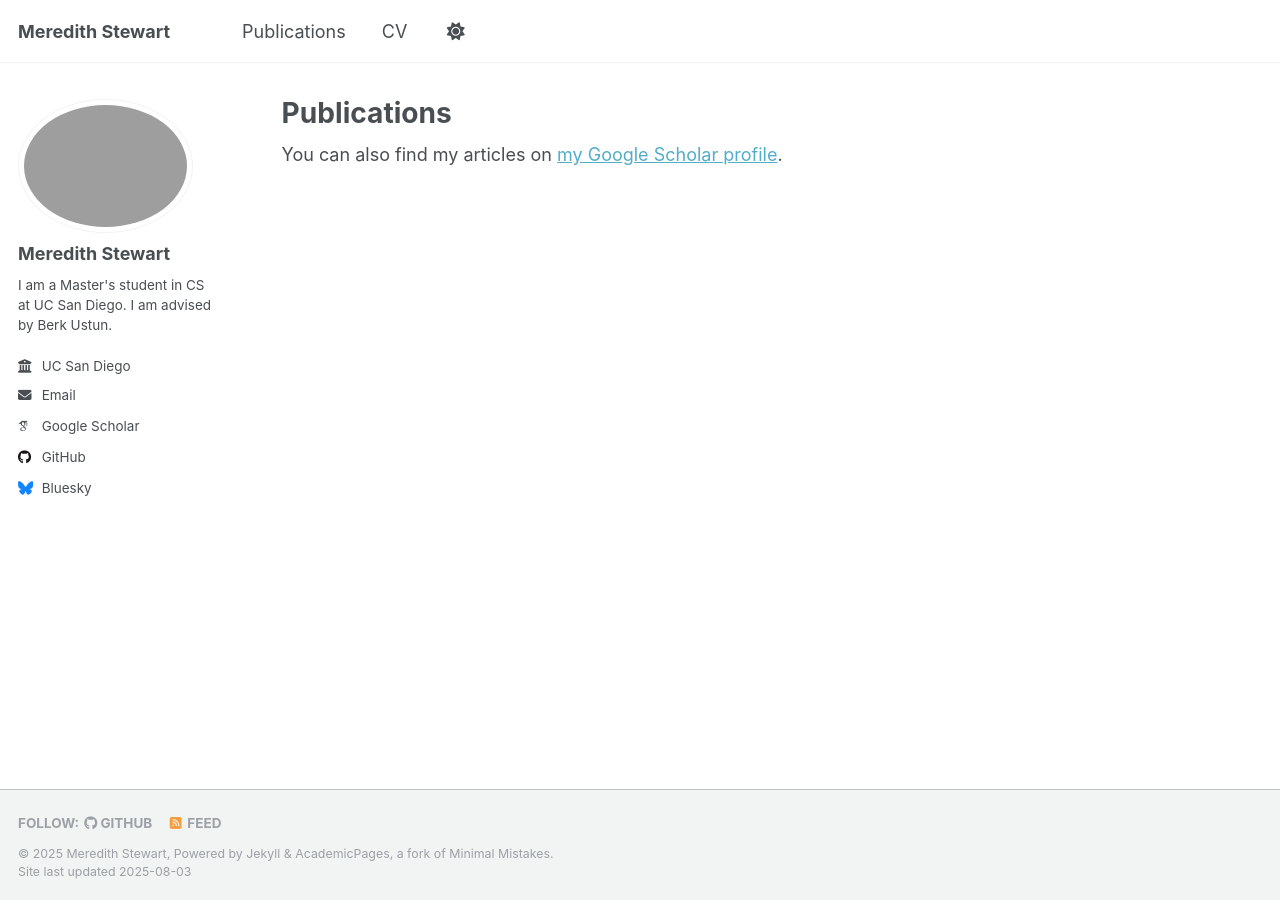
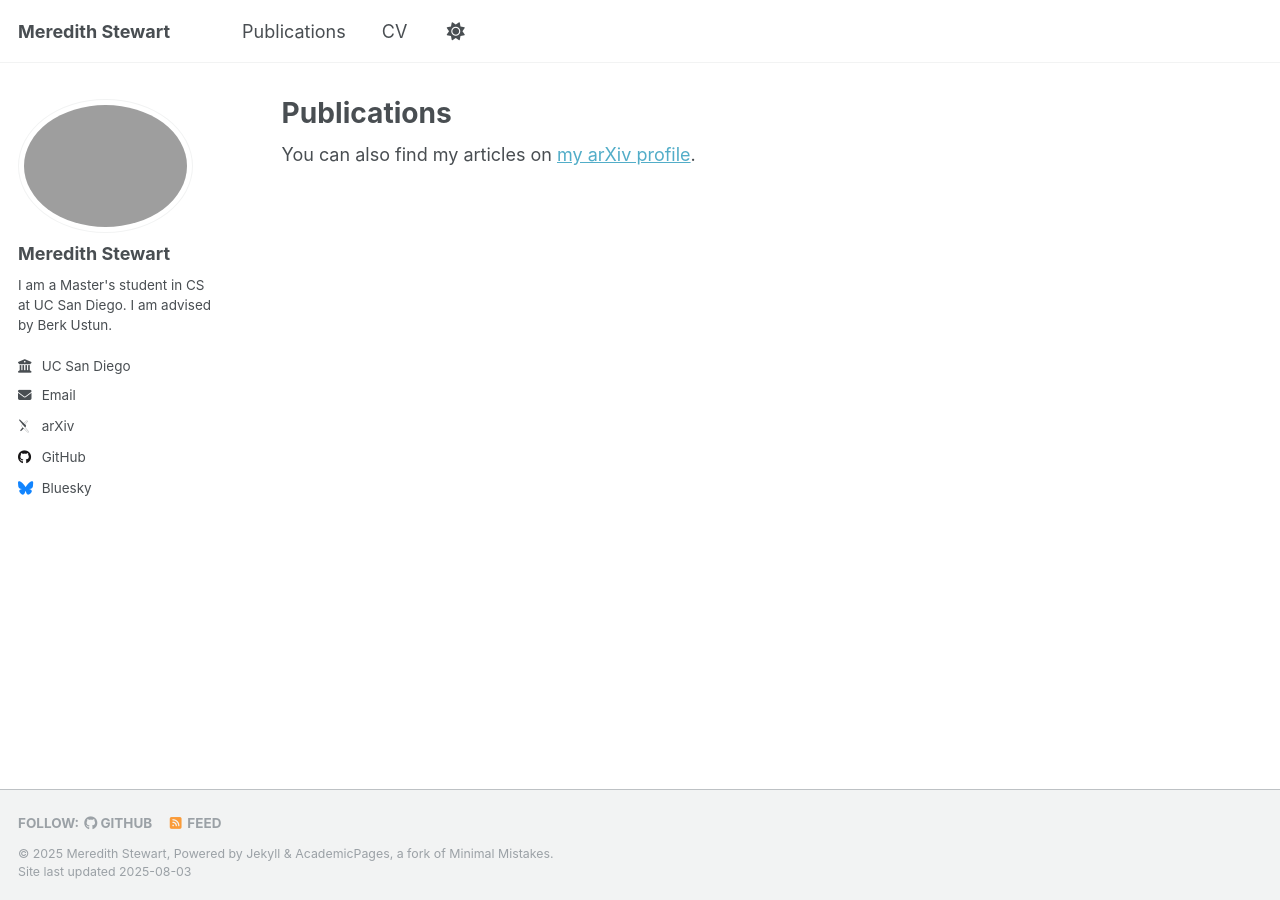
Before and after one commit to mds010/mds010.github.io, a Jekyll site: the page built from _pages/publications.html, in a window 1280 px wide. Built offline with Jekyll 4.4.1, drawn with Linux system fonts in a browser that asks for light colours; some web fonts are replaced; a script that is not in the unit is left out.

Commit message:
update publications page

```diff
--- a/_config.yml
+++ b/_config.yml
@@ -32,8 +32,8 @@ author:
 
   # Academic websites
   academia         : # URL
-  arxiv            : # URL - Update with the correct link to your profile
-  googlescholar    : "https://scholar.google.com/citations?user=PS_CX0AAAAAJ"
+  arxiv            : "http://arxiv.org/a/stewart_m_2"
+  googlescholar    : # URL
   impactstory      : # URL
   researchgate     : # URL
   scopus           : # URL
--- a/_pages/publications.html
+++ b/_pages/publications.html
@@ -5,9 +5,9 @@ permalink: /publications/
 author_profile: true
 ---
 
-{% if site.author.googlescholar %}
-  <div class="wordwrap">You can also find my articles on <a href="{{site.author.googlescholar}}">my Google Scholar profile</a>.</div>
-{% endif %}
+
+<div class="wordwrap">You can also find my articles on <a href="http://arxiv.org/a/stewart_m_2">my arXiv profile</a>.</div>
+
 
 {% include base_path %}
 
```
